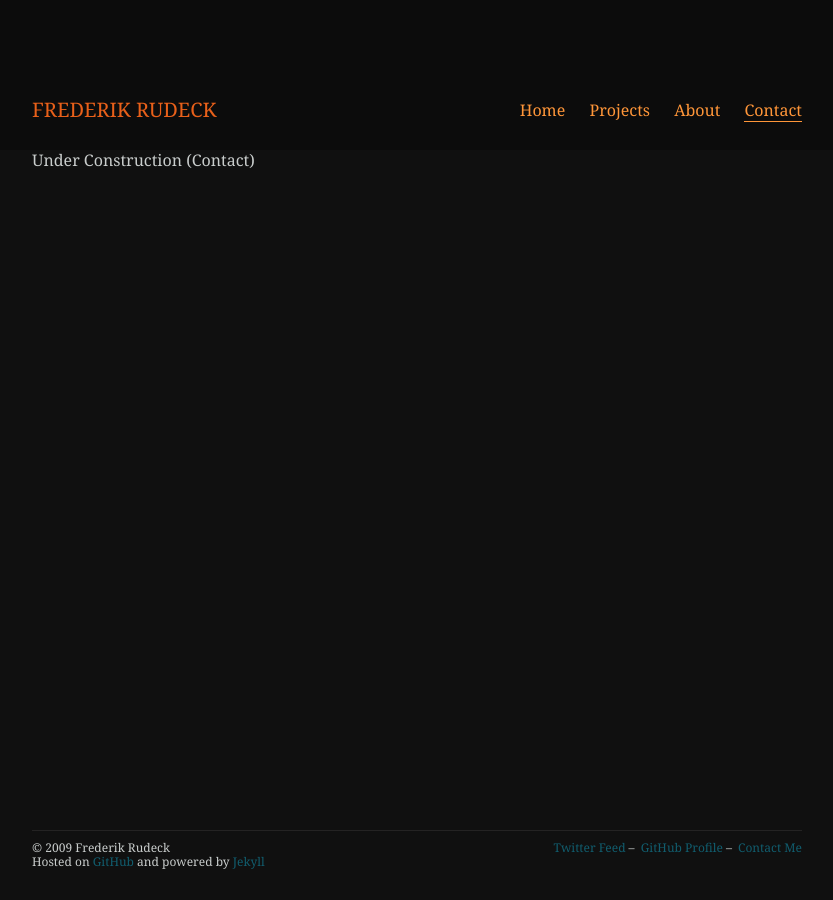
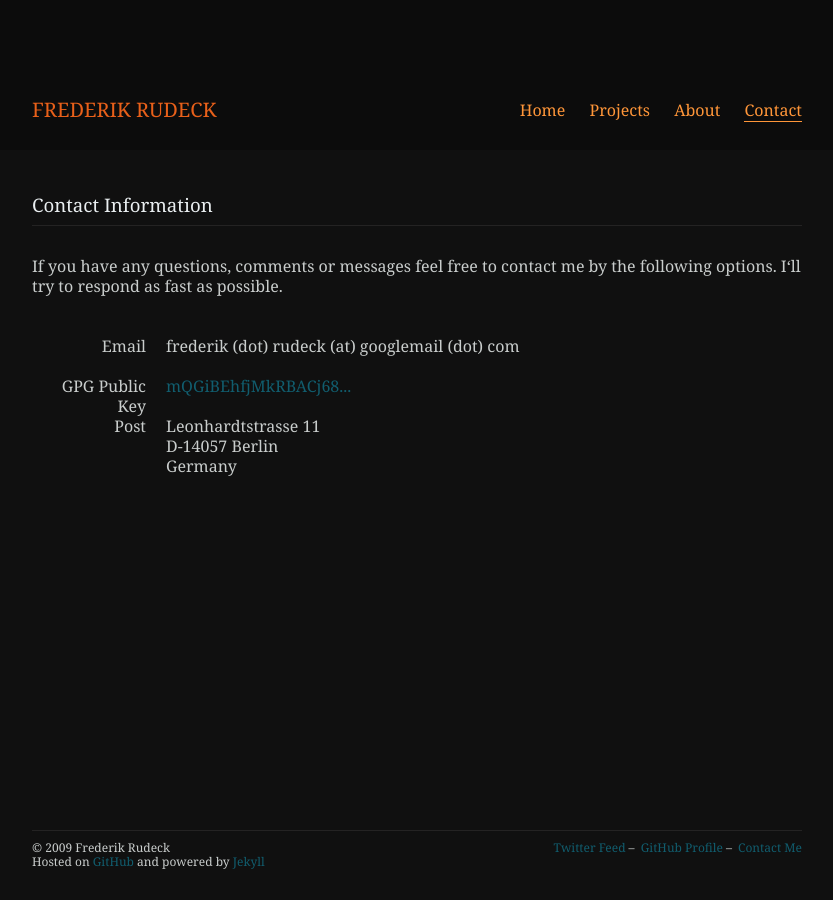
Before and after one commit to polym0rph/polym0rph.github.com, a Jekyll site: the page built from contact.html, in a window 1280 px wide. Shown: the whole page, without its empty margins (223-1056 px from the left). Built offline with Jekyll 4.4.1, drawn with Linux system fonts in a browser that asks for light colours; Markdown is read by kramdown in place of the engine named in the settings.

Commit message:
filled the contact page with basic content

```diff
--- a/contact.html
+++ b/contact.html
@@ -4,4 +4,21 @@ title: Frederik Rudeck - Contact
 page_category: contact
 ---
 
-<p>Under Construction (Contact)</p>
+<p class="header_underlined">Contact Information</p>
+<div id="contact_options">
+	<p>If you have any questions, comments or messages feel free to contact me by the following options. I‘ll try to respond as fast as possible.</p>
+	<div id="contact_options_list">
+		<div class="contact_option_name">Email</div>
+		<div class="contact_option_content">frederik (dot) rudeck (at) googlemail (dot) com</div>
+		<div class="contact_option_name">GPG Public Key</div>
+		<div class="contact_option_content">
+			<a href="http://pgpkeys.pca.dfn.de/pks/lookup?op=get&search=0x69620F5FF254877F">mQGiBEhfjMkRBACj68...</a>
+		</div>
+		<div class="contact_option_name">Post</div>
+		<div class="contact_option_content">
+			<span>Leonhardtstrasse 11</span><br/>
+			<span>D-14057 Berlin</span><br/>
+			<span>Germany</span><br/>
+		</div>
+	</div>
+</div>
--- a/css/style.css
+++ b/css/style.css
@@ -111,23 +111,6 @@ h3 {
   width: 770px;
 }
 
-#introduction {
-  border-bottom: 1px solid rgb(36,35,35);
-  margin: 45px 0px 40px 0px;
-  padding-bottom: 40px;
-}
-
-#welcome {
-  color: rgb(233,238,240);
-  font-size: 18pt;
-  line-height: 30px;
-  margin-bottom: 10px;
-}
-
-#usage {
-  line-height: 25px;
-}
-
 .section {
   font-size: 14pt;
 }
@@ -166,12 +149,58 @@ h3 {
   width: 440px;
 }
 
-.projects_type {
+.header_underlined {
   border-bottom: 1px solid rgb(36,35,35);
   color: rgb(233,238,240);
   font-size: 14pt;
   margin-top: 45px;
   padding-bottom: 10px;
+}
+
+
+/*
+ *  Content - Index
+ */
+
+#introduction {
+  border-bottom: 1px solid rgb(36,35,35);
+  margin: 45px 0px 40px 0px;
+  padding-bottom: 40px;
+}
+
+#welcome {
+  color: rgb(233,238,240);
+  font-size: 18pt;
+  line-height: 30px;
+  margin-bottom: 10px;
+}
+
+#usage {
+  line-height: 25px;
+}
+
+/*
+ *  Content - Contact
+ */
+
+#contact_options {
+  margin-top: 30px;
+}
+
+#contact_options_list {
+  margin-top: 40px;
+}
+
+.contact_option_name {
+  float: left;
+  text-align: right;
+  width: 114px;
+}
+
+.contact_option_content {
+  float: left;
+  margin: 0px 0px 20px 20px;
+  width: 630px;
 }
 
 /*
--- a/projects.html
+++ b/projects.html
@@ -4,7 +4,7 @@ title: Frederik Rudeck - Projects
 page_category: projects
 ---
 
-<p class="projects_type">Masters Projects</p>
+<p class="header_underlined">Masters Projects</p>
 <div>
 	{% for post in site.posts %}
 		{% if post.categories contains 'master' %}
@@ -22,7 +22,7 @@ page_category: projects
 	{% endfor %}
 </div>
 
-<!-- <p class="projects_type">Bachelors Projects</p>
+<!-- <p class="header_underlined">Bachelors Projects</p>
 <div>
 	{% for post in site.posts %}
 		{% if post.categories contains 'bachelor' %}
```
